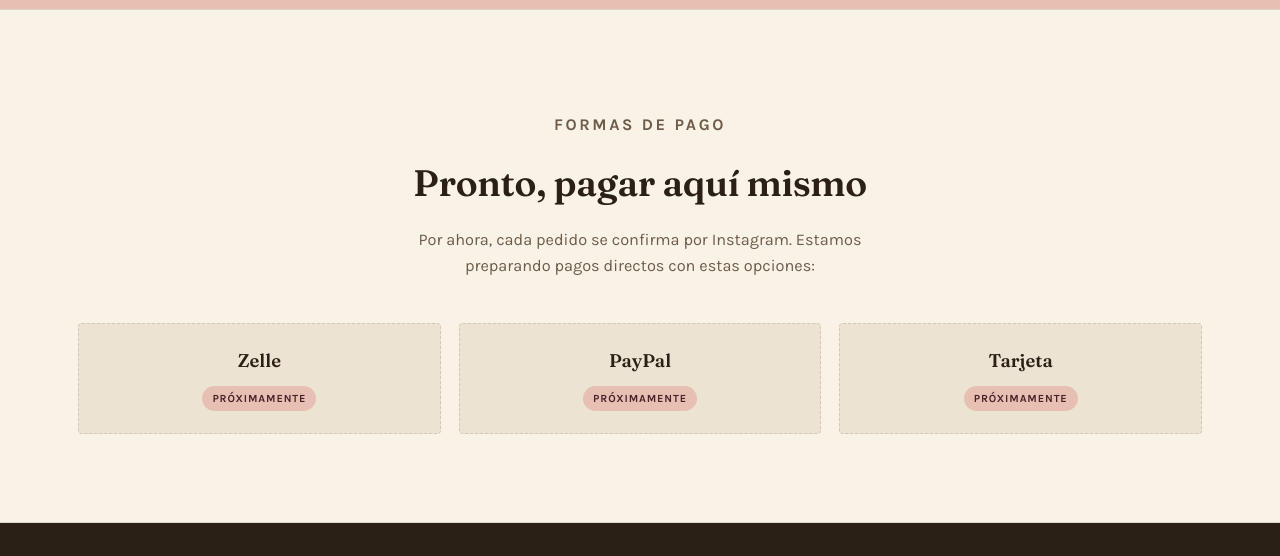
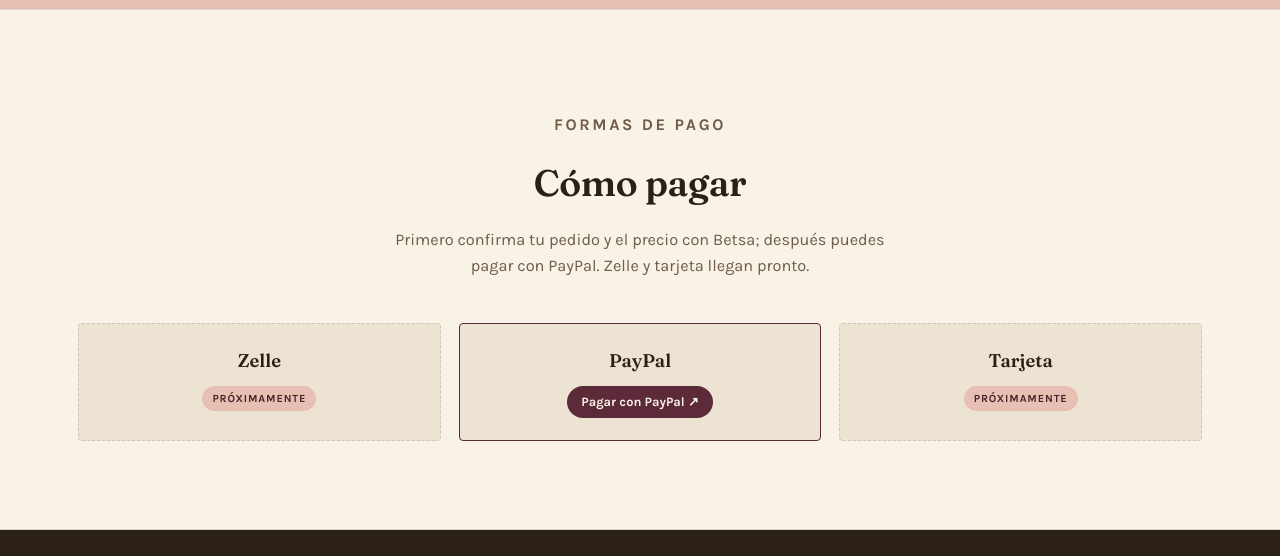
Before and after one commit to juancamachobd/jewels-by-betsa, a plain HTML site: page index.html in a window 1280 px wide. Shown: the part 6052-6608 px from the top of the page. Drawn offline with Linux system fonts and the light colour scheme.

Commit message:
Add PayPal payment link
Co-Authored-By: Claude Fable 5.2 <noreply@anthropic.com>
Claude-Session: https://claude.ai/code/session_01MZjQb3Zpo1eU6MtJ2rbTTZ

```diff
--- a/css/styles.css
+++ b/css/styles.css
@@ -311,6 +311,16 @@ section.tight{padding:56px 0;}
   display:inline-block;margin-top:10px;font-size:.68rem;font-weight:700;letter-spacing:.08em;text-transform:uppercase;
   background:var(--blush);color:var(--wine-strong);padding:4px 10px;border-radius:999px;
 }
+a.pay-card-live{
+  display:block;text-decoration:none;border-style:solid;border-color:var(--wine);
+  transition:transform .15s ease;
+}
+a.pay-card-live:hover{transform:translateY(-2px);}
+a.pay-card-live:focus-visible{outline:2px solid var(--wine);outline-offset:3px;}
+.pay-go{
+  display:inline-block;margin-top:10px;font-size:.8rem;font-weight:700;
+  background:var(--wine);color:var(--surface);padding:6px 14px;border-radius:999px;
+}
 @media (max-width:700px){.pay-methods{grid-template-columns:1fr;}}
 
 /* ---------- Footer ---------- */
--- a/index.html
+++ b/index.html
@@ -298,13 +298,13 @@
     <div class="wrap">
       <div class="section-head center">
         <p class="kicker" data-i18n="pay.kicker">FORMAS DE PAGO</p>
-        <h2 data-i18n="pay.title">Pronto, pagar aquí mismo</h2>
-        <p data-i18n="pay.body">Por ahora, cada pedido se confirma por Instagram. Estamos preparando pagos directos con estas opciones:</p>
+        <h2 data-i18n="pay.title">Cómo pagar</h2>
+        <p data-i18n="pay.body">Primero confirma tu pedido y el precio con Betsa; después puedes pagar con PayPal. Zelle y tarjeta llegan pronto.</p>
       </div>
       <!-- Placeholder only — wire real payment links/buttons here when ready (e.g. Zelle QR, PayPal.me link, Stripe payment link). -->
       <div class="pay-methods">
         <div class="pay-card"><div class="method">Zelle</div><span class="soon" data-i18n="pay.soon">Próximamente</span></div>
-        <div class="pay-card"><div class="method">PayPal</div><span class="soon" data-i18n="pay.soon">Próximamente</span></div>
+        <a class="pay-card pay-card-live" href="https://paypal.me/juancamachobd" target="_blank" rel="noopener"><div class="method">PayPal</div><span class="pay-go" data-i18n="pay.paypal.cta">Pagar con PayPal ↗</span></a>
         <div class="pay-card"><div class="method" data-i18n="pay.card">Tarjeta</div><span class="soon" data-i18n="pay.soon">Próximamente</span></div>
       </div>
     </div>
--- a/js/i18n.js
+++ b/js/i18n.js
@@ -97,8 +97,9 @@ window.JBB_I18N = {
     "step3.body":["Confirmamos los detalles y tu pieza se hace a mano, solo para ti.","We confirm the details and your piece is handmade, just for you."],
     "order.dm.cta":["Pedir por Instagram DM","Order via Instagram DM"],
     "pay.kicker":["FORMAS DE PAGO","PAYMENT OPTIONS"],
-    "pay.title":["Pronto, pagar aquí mismo","Soon, pay right here"],
-    "pay.body":["Por ahora, cada pedido se confirma por Instagram. Estamos preparando pagos directos con estas opciones:","For now, every order is confirmed over Instagram. We're getting these direct payment options ready:"],
+    "pay.title":["Cómo pagar","How to pay"],
+    "pay.body":["Primero confirma tu pedido y el precio con Betsa; después puedes pagar con PayPal. Zelle y tarjeta llegan pronto.","First confirm your order and the price with Betsa; then you can pay with PayPal. Zelle and card are coming soon."],
+    "pay.paypal.cta":["Pagar con PayPal ↗","Pay with PayPal ↗"],
     "pay.soon":["Próximamente","Coming soon"],
     "pay.card":["Tarjeta","Card"],
     "footer.tag":["Hecho a mano, con fe.","Handmade, with faith."],
```
Also changed, not shown: en/index.html (+3 -3 lines), 1 other file.
